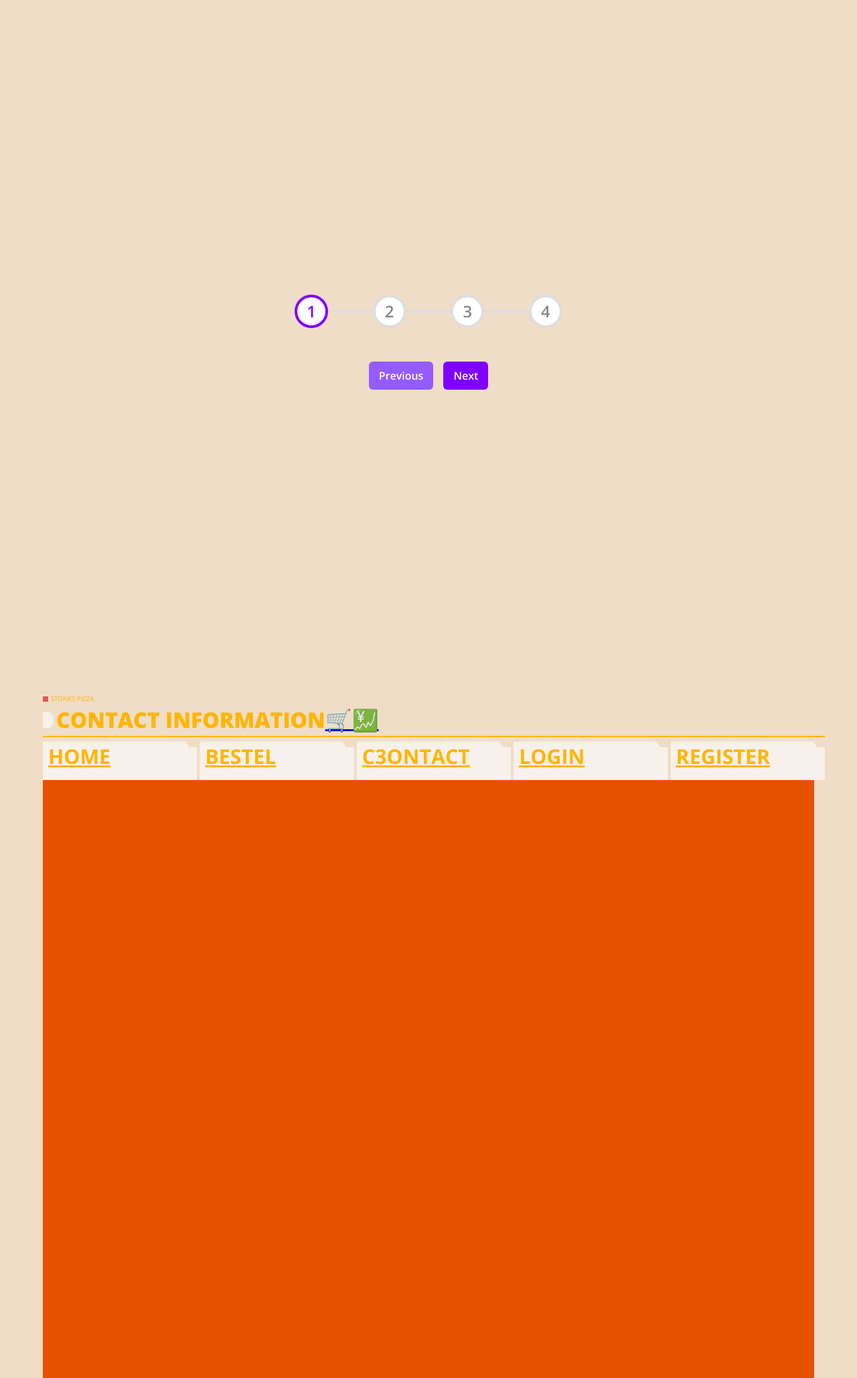
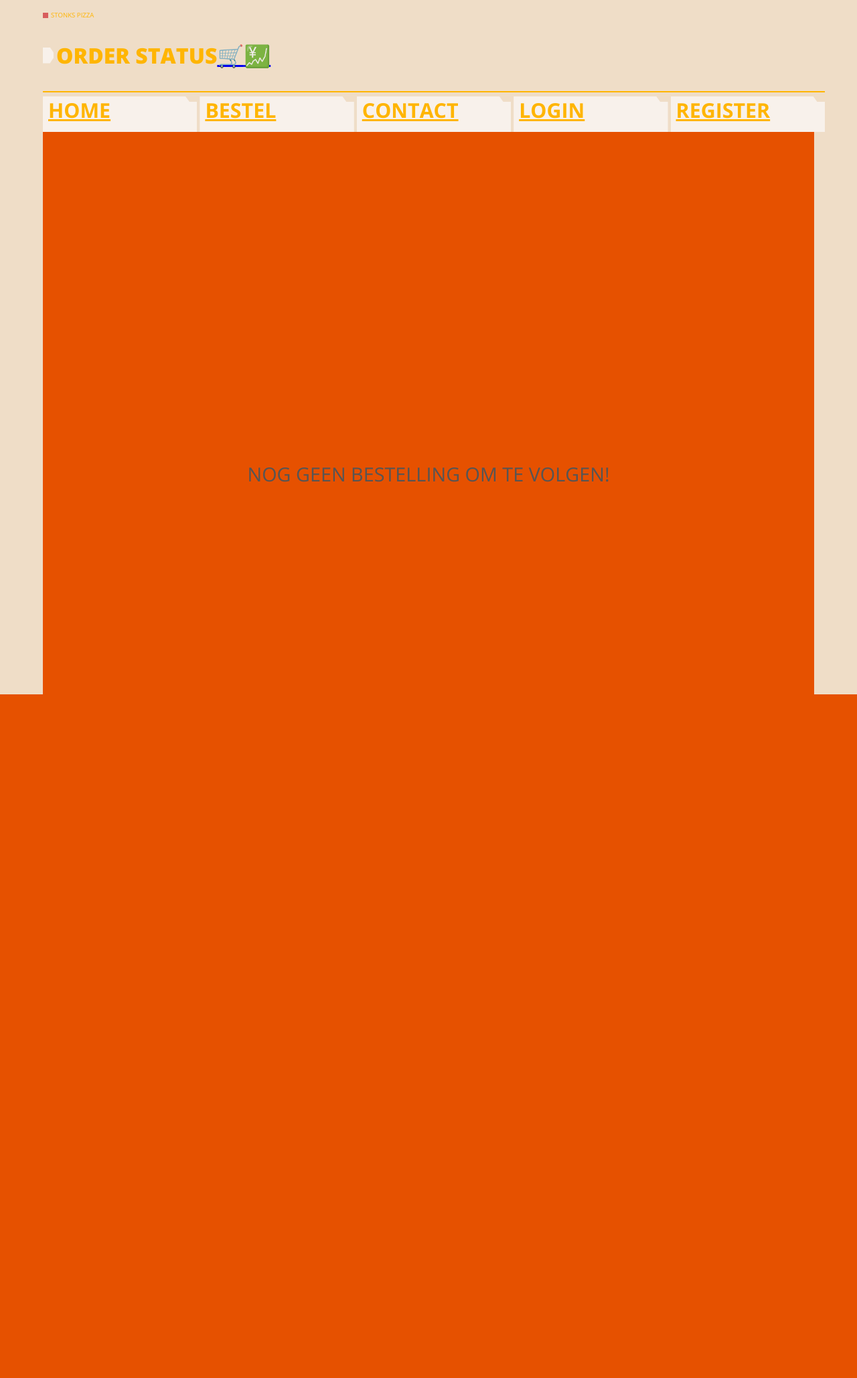
Before and after one commit to AnatomyKing/NEL-Pizzeria, a Laravel app: page /status in a window 1280 px wide. Shown: the whole page at 67% size. After the commit the page ends 1037 px from the top, so only its background shows below. Run offline with Laravel 12, Linux system fonts and the light colour scheme.

Commit message:
status controller and stufff

```diff
--- a/laravel/NELpizza/public/css/status.css
+++ b/laravel/NELpizza/public/css/status.css
@@ -1,14 +1,5 @@
 :root {
-    font-family: ui-sans-serif, system-ui, sans-serif, "Apple Color Emoji",
-      "Segoe UI Emoji", "Segoe UI Symbol";
-    line-height: 1.5;
-    font-weight: 400;
-
-    font-synthesis: none;
-    text-rendering: optimizeLegibility;
-    -webkit-font-smoothing: antialiased;
-    -moz-osx-font-smoothing: grayscale;
-
+  font-family: ui-sans-serif, system-ui, sans-serif;
   --primary: hsl(270, 100%, 50%);
   --white: #fff;
   --black: #000;
@@ -16,106 +7,108 @@
   --lighter: color-mix(in oklab, var(--primary), var(--white, #fff) 20%);
 }
 
-  :is(*, *::before, *::after) {
-    margin: 0;
-    padding: 0;
-    box-sizing: border-box;
-  }
-
 .main-wrapper {
-    height: 100dvh;
-    display: grid;
-    place-items: center;
+  height: 100vh;
+  display: flex;
+  align-items: center;
+  justify-content: center;
+  padding: 60px;
 }
 
 .steps-wrapper {
-    max-width: 400px;
+  max-width: 1200px;
   width: 100%;
-    // background: lightgray;
+}
 
 .steps {
-      width: 100%;
   display: flex;
   align-items: center;
   justify-content: space-between;
   position: relative;
+  padding: 80px 0;
+  gap: 50px; /* Adds spacing between the steps */
+}
 
 .step {
-        width: 50px;
-        height: 50px;
+  width: 160px;
+  height: 160px;
   display: flex;
   align-items: center;
   justify-content: center;
-        border: 4px solid rgb(222, 222, 222);
+  border: 8px solid rgb(222, 222, 222);
   border-radius: 50%;
+  background: var(--white);
+  font-size: 24px;
+  font-weight: 700;
+  color: rgb(135, 135, 135);
+  text-align: center;
+  padding: 25px;
+  transition: 200ms ease;
+  line-height: 1.4;
+  flex-shrink: 0; /* Prevents steps from resizing */
+}
 
-        color: rgb(135, 135, 135);
-        background: rgb(255, 255, 255);
-        font-size: 24px;
-        font-weight: 600;
-
-        transition: 200ms ease;
-        transition-delay: 0ms;
-
-        &.active {
-          color: var(--primary);
+.step.active {
+  color: var(--white);
+  background: var(--primary);
   border-color: var(--primary);
-          transition-delay: 100ms;
-        }
 }
 
 .progress-bar {
   position: absolute;
-        width: 100%;
-        height: 4px;
+  width: calc(100% - 200px); /* Extend the progress bar considering step spacing */
+  height: 10px;
   background: rgb(222, 222, 222);
+  top: 50%;
+  left: 80px; /* Align properly with the steps */
   z-index: -1;
+  transform: translateY(-50%);
+}
 
 .progress {
   position: absolute;
-          // width: 20%;
   height: 100%;
   background: var(--primary);
   transition: 300ms ease;
-        }
-      }
+  width: 0;
 }
 
 .buttons {
-      margin-block-start: 50px;
+  margin-top: 40px;
   display: flex;
-      align-items: center;
   justify-content: center;
-      gap: 15px;
+  gap: 20px;
+}
 
 .btn {
-        display: flex;
-        align-items: center;
-        justify-content: center;
-        padding: 10px 15px;
-        font-family: inherit;
-        font-size: 1rem;
-        font-weight: 600;
-        border-radius: 6px;
+  padding: 15px 30px;
+  font-size: 1.5rem;
+  font-weight: 700;
+  border-radius: 10px;
   border: none;
   background: var(--primary);
   color: var(--white);
   cursor: pointer;
   transition: 200ms linear;
-
-        &:active {
-          scale: 0.9;
 }
 
-        &:hover:not(&:disabled) {
-          background: var(--darker);
+.btn:disabled {
+  background: var(--lighter);
+  cursor: not-allowed;
 }
 
-        &:disabled {
-          cursor: not-allowed;
-          background: var(--lighter);
-          pointer-events: none;
+
+.no-orders-message {
+  text-align: center;
+  font-size: 1.8rem;
+  color: #555;
+  display: none;
 }
+
+.order-title {
+  font-size: 2rem;
+  font-weight: bold;
+  color: var(--darker);
+  margin-top: -30px;
+  text-align: left;
 }
-    }
-}
--- a/laravel/NELpizza/public/js/status.js
+++ b/laravel/NELpizza/public/js/status.js
@@ -1,34 +1,94 @@
-// DOM elements
-const steps = document.querySelectorAll(".step"),
-  progress = document.querySelector(".progress-bar .progress"),
-  buttons = document.querySelectorAll(".buttons .btn");
+document.addEventListener("DOMContentLoaded", () => {
+  const steps = ["initieel", "betaald", "bereiden", "inoven", "onderweg", "bezorgd"];
+  const ordersContainer = document.getElementById('ordersContainer');
+  const noOrdersMessage = document.getElementById('noOrdersMessage');
 
-let currentStep = 1;
+  let orders = JSON.parse(localStorage.getItem('orders')) || [];
 
-// Update the current step and DOM
-const updateSteps = (e) => {
-  // Update the current step based on the btn clicked
+  function renderOrders() {
+      ordersContainer.innerHTML = '';
 
-  currentStep = e.target.id === "btn-next" ? ++currentStep : --currentStep;
-  // loop through steps and toggle 'active' class based on index and current-step
-  steps.forEach((step, index) => {
-    step.classList[`${index < currentStep ? "add" : "remove"}`]("active");
-  });
+      if (orders.length === 0) {
+          noOrdersMessage.style.display = "block";
+          return;
+      } else {
+          noOrdersMessage.style.display = "none";
+      }
 
-  // Update progress width based on current step
-  progress.style.width = `${((currentStep - 1) / (steps.length - 1)) * 100}%`;
+      orders.forEach(order => {
+          const orderDiv = document.createElement('div');
+          orderDiv.classList.add('order-item');
+          orderDiv.innerHTML = `
+              <div class="order-title">Order #${order.id} - ${order.naam}</div>
+              <div class="steps-wrapper">
+                  <div class="steps" data-id="${order.id}">
+                      ${steps.map((step, index) => `
+                          <span class="step ${index <= order.statusIndex ? 'active' : ''}">${step}</span>
+                      `).join('')}
+                      <div class="progress-bar">
+                          <span class="progress" style="width: ${(order.statusIndex / (steps.length - 1)) * 100}%;"></span>
+                      </div>
+                  </div>
+                  <div class="buttons">
+                      <button class="btn btn-prev" data-id="${order.id}" ${order.statusIndex === 0 ? 'disabled' : ''}>Previous</button>
+                      <button class="btn btn-next" data-id="${order.id}" ${order.statusIndex === steps.length - 1 ? 'disabled' : ''}>Next</button>
+                  </div>
+              </div>
+          `;
+          ordersContainer.appendChild(orderDiv);
+      });
 
-  // Check last/first step and add 'disabled' attribute
-  if (currentStep === steps.length) {
-    buttons[1].disabled = true;
-  } else if (currentStep === 1) {
-    buttons[0].disabled = true;
-  } else {
-    buttons.forEach((btn) => (btn.disabled = false));
+      attachButtonListeners();
   }
-};
 
-// Add click listeners to all buttons
-buttons.forEach((button) => {
-  button.addEventListener("click", updateSteps);
+  function attachButtonListeners() {
+      document.querySelectorAll('.btn-prev').forEach(button => {
+          button.addEventListener('click', (e) => {
+              const orderId = e.target.getAttribute('data-id');
+              updateOrderStatus(orderId, 'prev');
+          });
+      });
+
+      document.querySelectorAll('.btn-next').forEach(button => {
+          button.addEventListener('click', (e) => {
+              const orderId = e.target.getAttribute('data-id');
+              updateOrderStatus(orderId, 'next');
+          });
+      });
+  }
+
+  function updateOrderStatus(orderId, direction) {
+      const orderIndex = orders.findIndex(order => order.id == orderId);
+      if (orderIndex !== -1) {
+          let newIndex = orders[orderIndex].statusIndex;
+          newIndex = direction === "next" ? newIndex + 1 : newIndex - 1;
+          if (newIndex >= 0 && newIndex < steps.length) {
+              orders[orderIndex].statusIndex = newIndex;
+              saveOrders();
+              renderOrders();
+              sendStatusToServer(orderId, steps[newIndex]);
+          }
+      }
+  }
+
+  function saveOrders() {
+      localStorage.setItem('orders', JSON.stringify(orders));
+  }
+
+  async function sendStatusToServer(orderId, status) {
+      try {
+          await fetch(`/order/status/${orderId}`, {
+              method: "POST",
+              headers: {
+                  "Content-Type": "application/json",
+                  "X-CSRF-TOKEN": document.querySelector('meta[name="csrf-token"]').getAttribute('content'),
+              },
+              body: JSON.stringify({ status }),
+          });
+      } catch (error) {
+          console.error("Error:", error);
+      }
+  }
+
+  renderOrders();
 });
--- a/laravel/NELpizza/resources/views/layouts/app.blade.php
+++ b/laravel/NELpizza/resources/views/layouts/app.blade.php
@@ -29,7 +29,7 @@
         <nav id="menu">
             <a href="{{ route('home') }}" id="one" class="item {{ request()->routeIs('home') ? 'selected' : '' }}">Home</a>
             <a href="{{ route('bestel') }}" id="two" class="item {{ request()->routeIs('bestel') ? 'selected' : '' }}">Bestel</a>
-            <a href="{{ route('contact') }}" id="three" class="item {{ request()->routeIs('contact') ? 'selected' : '' }}">c3ontact</a>
+            <a href="{{ route('contact') }}" id="three" class="item {{ request()->routeIs('contact') ? 'selected' : '' }}">Contact</a>
 
             @guest
                 <a href="{{ route('login') }}" id="four" class="item {{ request()->routeIs('login') ? 'selected' : '' }}">Login</a>
--- a/laravel/NELpizza/resources/views/status.blade.php
+++ b/laravel/NELpizza/resources/views/status.blade.php
@@ -1,26 +1,22 @@
 @extends('layouts.app')
 
-@section('title', 'status')
+@section('title', 'Order Status')
+
 @section('refrence')
+<meta name="csrf-token" content="{{ csrf_token() }}">
 <link rel="stylesheet" href="{{ asset('css/status.css') }}">
 <script src="{{ asset('js/status.js') }}" defer></script>
 @endsection
-@section('menu-title', 'Contact Information')
 
+@section('menu-title', 'Order Status')
+
+@section('content')
 <main class="main-wrapper">
-  <div class="steps-wrapper">
-    <div class="steps">
-      <span class="step active">1</span>
-      <span class="step">2</span>
-      <span class="step">3</span>
-      <span class="step">4</span>
-      <div class="progress-bar">
-        <span class="progress"></span>
-      </div>
-    </div>
-    <div class="buttons">
-      <button class="btn btn-prev" id="btn-prev" disabled>Previous</button>
-      <button class="btn btn-next" id="btn-next">Next</button>
-    </div>
+  <div id="ordersContainer">
+    <!-- Orders will be dynamically loaded here -->
+  </div>
+  <div id="noOrdersMessage" class="no-orders-message">
+    Nog geen bestelling om te volgen!
   </div>
 </main>
+@endsection
--- a/laravel/NELpizza/routes/web.php
+++ b/laravel/NELpizza/routes/web.php
@@ -6,6 +6,7 @@ use App\Http\Controllers\DashboardController;
 use App\Http\Controllers\PizzaController;
 use App\Http\Controllers\ImageController;
 use App\Http\Controllers\CartController;
+use App\Http\Controllers\StatusController;
 
 // Public home page
 Route::get('/', function () {
@@ -41,6 +42,9 @@ Route::middleware('auth')->group(function () {
     Route::post('/dashboard', [DashboardController::class, 'update'])->name('dashboard.update');
 });
 
+Route::get('/order/status/{id}', [StatusController::class, 'getStatus'])->name('order.status');
+Route::post('/order/status/{id}', [StatusController::class, 'updateStatus'])->name('order.updateStatus');
+
 
 // ----------------------------------------------------------------
 // Include the default Breeze routes (auth.php) if desired
```
Also changed, not shown: laravel/NELpizza/app/Http/Controllers/StatusController.php (added, +40 -0 lines), laravel/NELpizza/public/js/cart.js (+16 -15 lines), 2 other files. Lines whose indentation alone changed are shown as unchanged.
